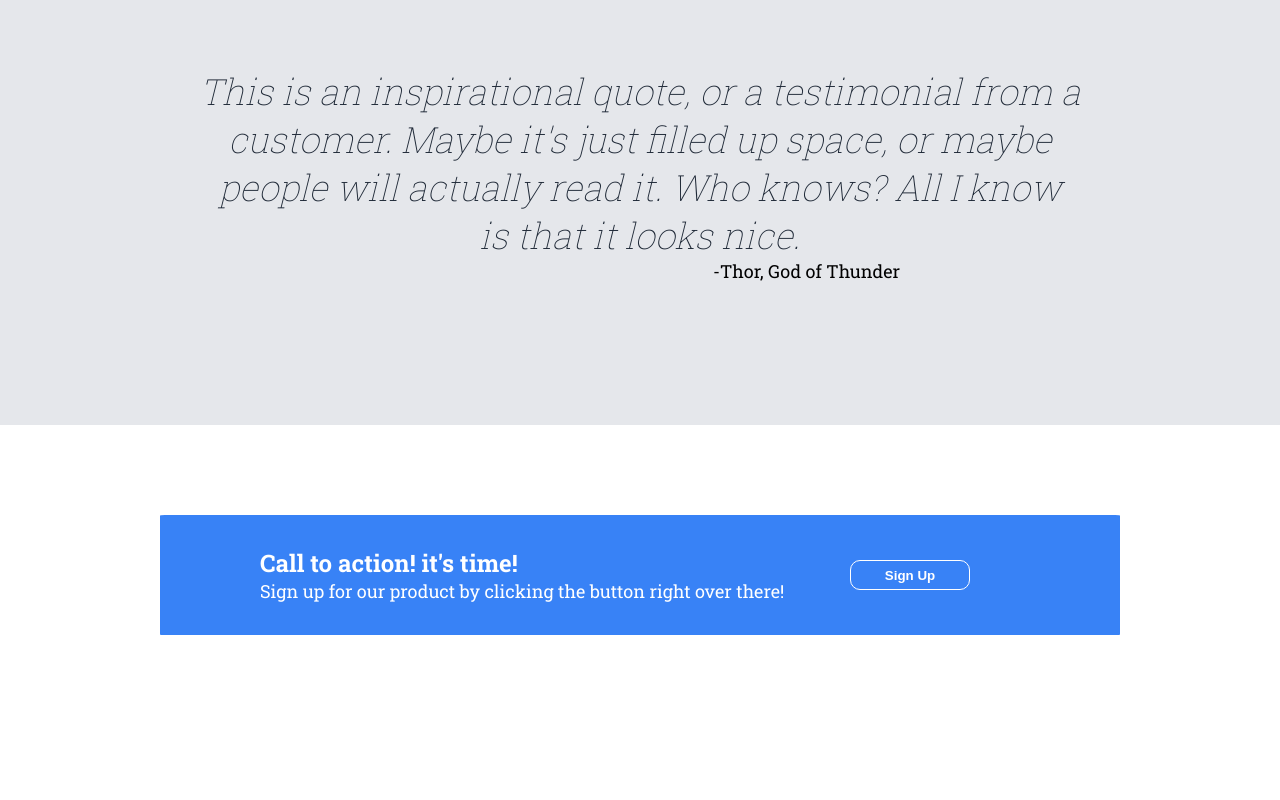
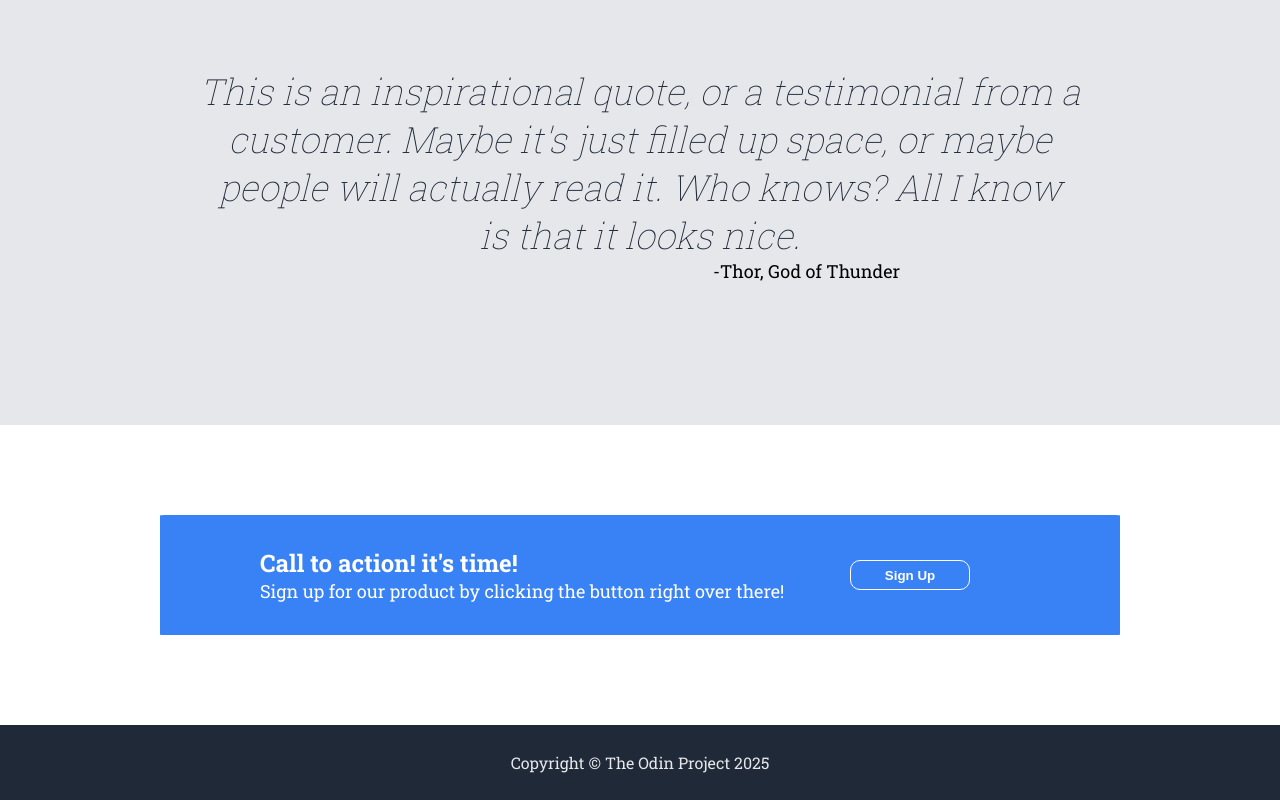
Before and after one commit to UnknownOrigin08/LandingPage, a plain HTML site: page index.html in a window 1280 px wide. Shown: the part 1186-1986 px from the top of the page. Before the commit the page ends 1911 px from the top, so only its background shows below. Drawn offline with Linux system fonts and the light colour scheme.

Commit message:
Footer complete, entire project complete.

```diff
--- a/index.html
+++ b/index.html
@@ -82,6 +82,9 @@
 
         </div>
     </div>
+    <div class="footer">
+        Copyright &copy; The Odin Project 2025
+    </div>
 
 </body>
 
--- a/style.css
+++ b/style.css
@@ -213,3 +213,12 @@ h4 {
     font-weight: bold;
     margin-right: 150px;
 }
+
+.footer {
+    display: flex;
+    justify-content: center;
+    align-items: center;
+    background-color: #1F2937;
+    color: #E5E7EB;
+    height: 75px;
+}
```
